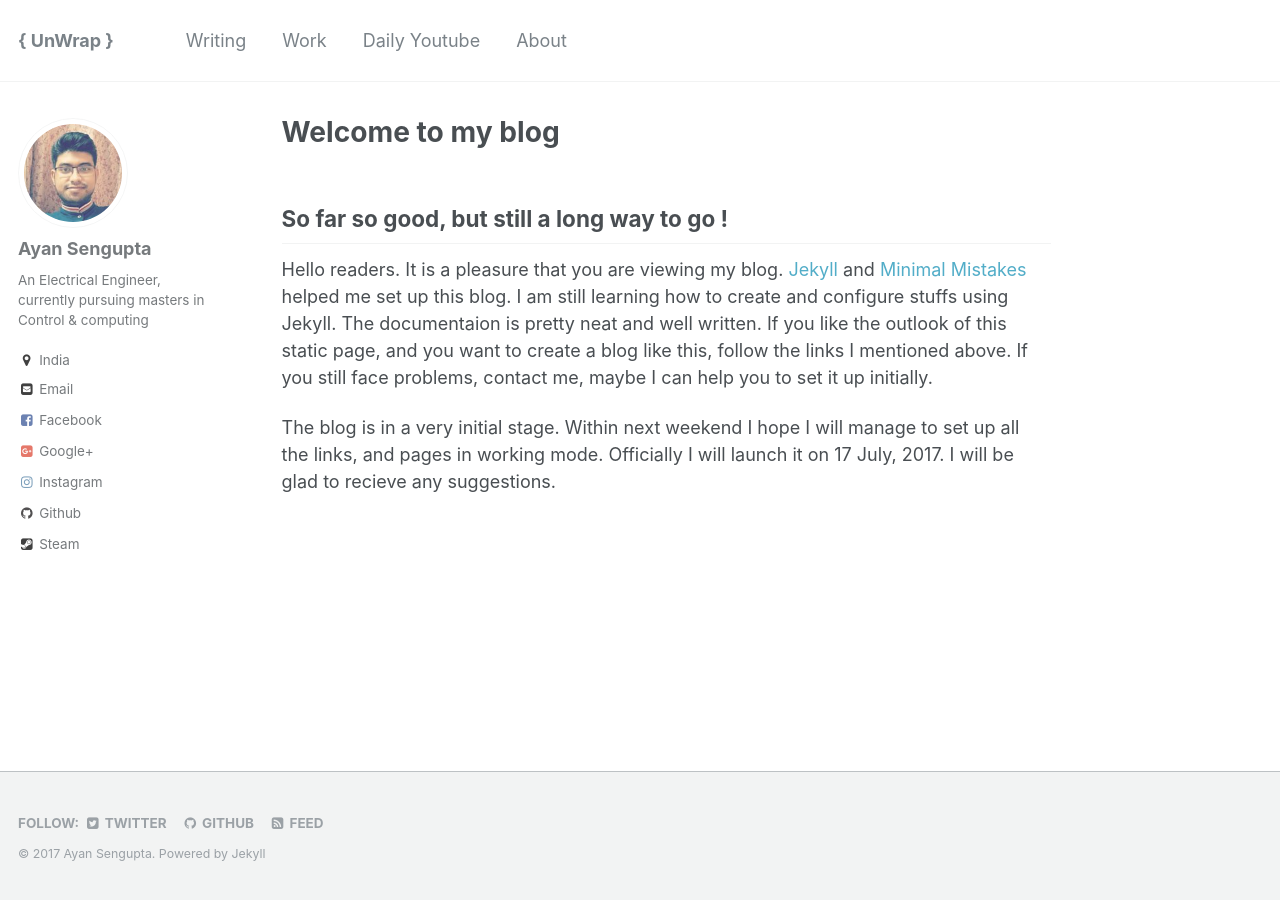
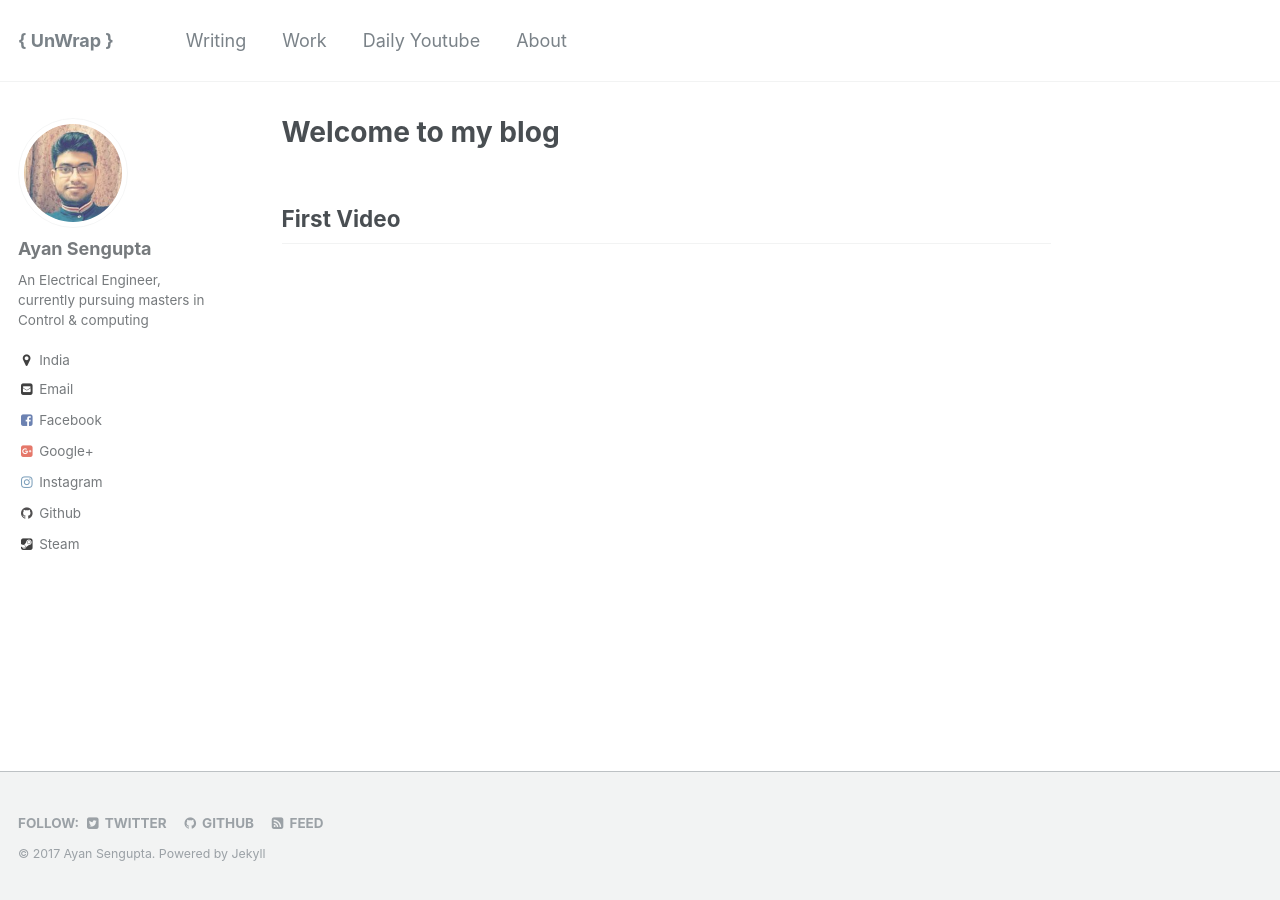
Before and after one commit to ayansengupta17/ayansengupta17.github.io, a Jekyll site: the page built from _pages/utube/2017-07-08-First-video.md, in a window 1280 px wide. Built offline with Jekyll 4.4.1, drawn with Linux system fonts in a browser that asks for light colours.

```diff
--- a/_pages/utube/2017-07-08-First-video.md
+++ b/_pages/utube/2017-07-08-First-video.md
@@ -1,12 +1,9 @@
 ---
 title: "Welcome to my blog"
 author_profile: true
+type: posts
 ---
 
 
 
-## So far so good, but still a long way to go !
-
-Hello readers. It is a pleasure that you are viewing my blog. [Jekyll](http://jekyllrb.com/) and [Minimal Mistakes](https://mademistakes.com/work/minimal-mistakes-jekyll-theme/) helped me set up this blog. I am still learning how to create and configure stuffs using Jekyll. The documentaion is pretty neat and well written. If you like the outlook of this static page, and you want to create a blog like this, follow the links I mentioned above. If you still face problems, contact me, maybe I can help you to set it up initially.
-
-The blog is in a very initial stage. Within next weekend I hope I will manage to set up all the links, and pages in working mode. Officially I will launch it on 17 July, 2017. I will be glad to recieve any suggestions.
+## First Video
```
Also changed, not shown: _posts/2017-07-04-First-Post.md (+1 -1 lines).
